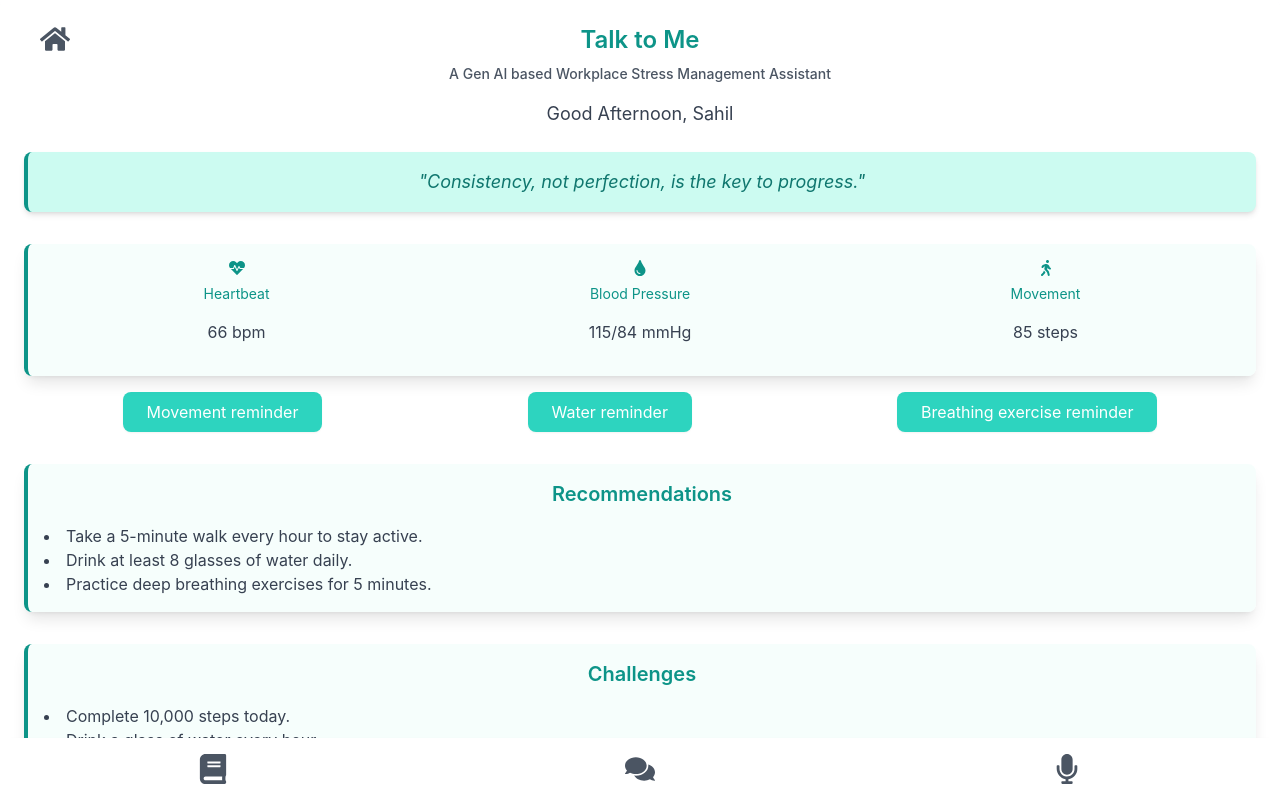
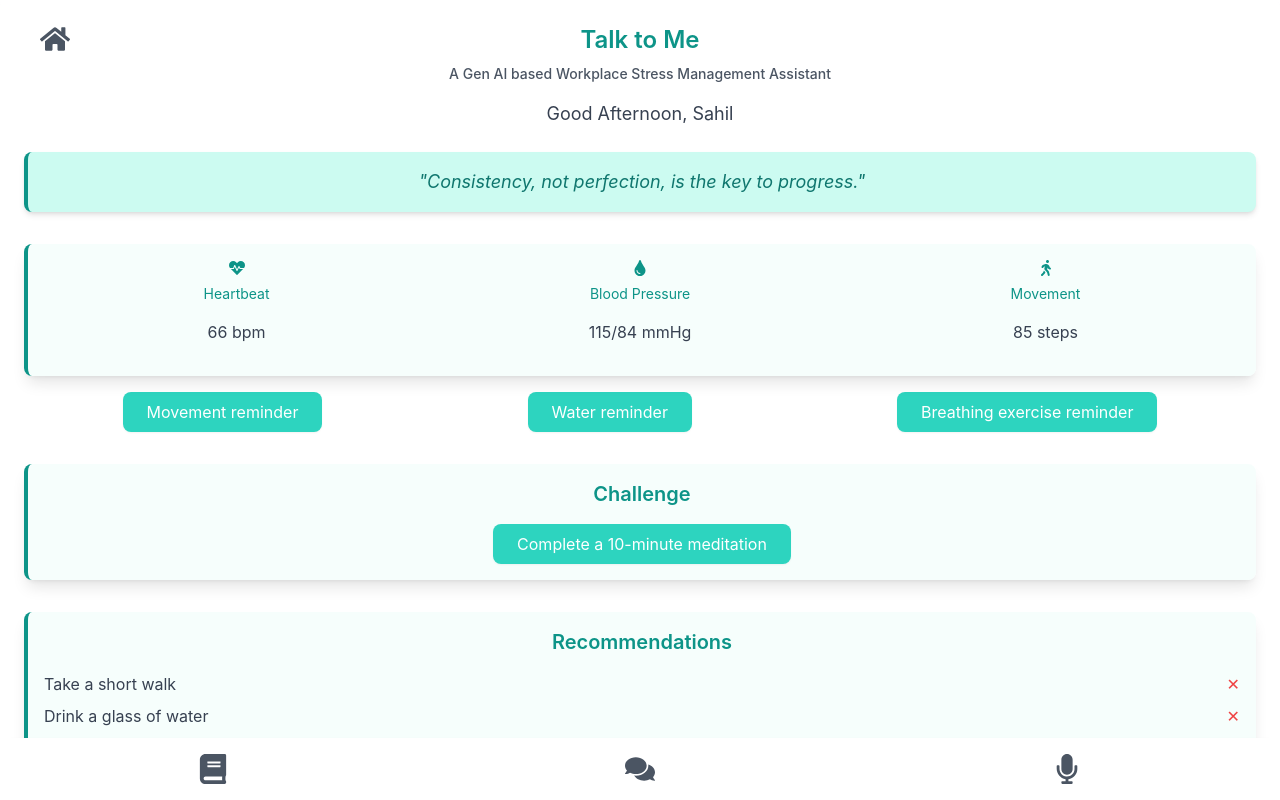
Before and after one commit to KrishnaVaibhav/Talk-TO-Me, a React (Create React App) app in the folder talk-to-me/: page /#/ in a window 1280 px wide. Built offline with nearby package versions, Linux system fonts and the light colour scheme.

Commit message:
added code for challenge and recommendation

```diff
--- a/talk-to-me/src/pages/Home/home.jsx
+++ b/talk-to-me/src/pages/Home/home.jsx
@@ -1,7 +1,12 @@
 import React, { useState, useEffect, useContext } from "react";
 import { useNavigate } from "react-router-dom";
 import { ChatContext } from "../../context/chatContext";
-import { FaHeartbeat, FaTint, FaWalking } from "react-icons/fa"; // Importing FontAwesome icons
+import {
+  FaHeartbeat,
+  FaTint,
+  FaWalking,
+  FaHourglassHalf,
+} from "react-icons/fa"; // Importing FontAwesome icons
 import Chat from "../../components/chat";
 
 const Home = () => {
@@ -11,6 +16,13 @@ const Home = () => {
   const [heartbeat, setHeartbeat] = useState(70);
   const [bloodPressure, setBloodPressure] = useState("122/82 mmHg");
   const [steps, setSteps] = useState(0); // Set initial steps to 0
+  const [isModalOpen, setIsModalOpen] = useState(false);
+  const [timer, setTimer] = useState(600); // 10 minutes in seconds
+  const [recommendations, setRecommendations] = useState([
+    "Take a short walk",
+    "Drink a glass of water",
+    "Do a quick breathing exercise",
+  ]);
 
   const wellnessQuotes = [
     "Take a deep breath. It's just a bad day, not a bad life.",
@@ -21,7 +33,6 @@ const Home = () => {
   ];
 
   const navigate = useNavigate();
-
   useEffect(() => {
     const updateGreeting = () => {
       const hour = new Date().getHours();
@@ -66,6 +77,32 @@ const Home = () => {
     return () => clearInterval(intervalId);
   }, []);
 
+  useEffect(() => {
+    let timerInterval;
+    if (isModalOpen && timer > 0) {
+      timerInterval = setInterval(() => {
+        setTimer((prevTimer) => prevTimer - 1);
+      }, 1000);
+    }
+    return () => clearInterval(timerInterval);
+  }, [isModalOpen, timer]);
+
+  const openModal = () => {
+    setIsModalOpen(true);
+    setTimer(600); // Reset timer to 10 minutes
+  };
+
+  const removeRecommendation = (index) => {
+    setRecommendations((prevRecommendations) =>
+      prevRecommendations.filter((_, i) => i !== index)
+    );
+  };
+  const closeModal = () => {
+    setIsModalOpen(false);
+  };
+
+  const progressPercentage = ((600 - timer) / 600) * 100;
+
   return (
     <div className="fixed left-0 right-0 flex flex-col items-center min-h-screen bg-gradient-to-t from-blue-50 to-white pb-20">
       <div className="container flex-grow w-full mx-auto bg-white rounded-lg shadow-lg p-6">
@@ -77,12 +114,10 @@ const Home = () => {
           A Gen AI based Workplace Stress Management Assistant
         </p>
         <p className="text-center text-lg text-gray-700 mb-6">{greeting}</p>
-
         {/* Quote Section */}
         <div className="bg-teal-100 border-l-4 border-teal-600 text-teal-700 p-4 mt-6 rounded-lg shadow-md">
           <p className="text-center text-lg italic">"{quote}"</p>
         </div>
-
         {/* Dashboard Table Section */}
         <div className="mt-8 bg-teal-50 border-l-4 border-teal-600 text-teal-700 p-4 rounded-lg shadow-lg bg-opacity-60 backdrop-blur-sm">
           <div className="flex flex-col md:flex-row justify-around w-full">
@@ -113,7 +148,6 @@ const Home = () => {
             </div>
           </div>
         </div>
-
         {/* Buttons Section */}
         <div className="flex flex-col md:flex-row justify-around mt-4">
           <button className="bg-teal-400 hover:bg-teal-500 text-white font-small py-2 px-6 rounded-lg shadow-sm mb-2 md:mb-0 md:mr-2">
@@ -126,37 +160,78 @@ const Home = () => {
             Breathing exercise reminder
           </button>
         </div>
-
+        {/* Challenges Section */}
+        <div className="mt-8 bg-teal-50 border-l-4 border-teal-600 text-teal-700 p-4 rounded-lg shadow-lg bg-opacity-60 backdrop-blur-sm">
+          <h2 className="text-xl font-semibold text-center text-teal-600 mb-4">
+            Challenge
+          </h2>
+          <div className="text-center">
+            <button
+              onClick={openModal}
+              className="bg-teal-400 hover:bg-teal-500 text-white font-small py-2 px-6 rounded-lg shadow-sm"
+            >
+              Complete a 10-minute meditation
+            </button>
+          </div>
+        </div>
         {/* Recommendations Section */}
         <div className="mt-8 bg-teal-50 border-l-4 border-teal-600 text-teal-700 p-4 rounded-lg shadow-lg bg-opacity-60 backdrop-blur-sm">
           <h2 className="text-xl font-semibold text-center text-teal-600 mb-4">
             Recommendations
           </h2>
-          <ul className="list-disc list-inside text-gray-700">
-            <li>Take a 5-minute walk every hour to stay active.</li>
-            <li>Drink at least 8 glasses of water daily.</li>
-            <li>Practice deep breathing exercises for 5 minutes.</li>
+          <ul className="list-none text-gray-700">
+            {recommendations.map((rec, index) => (
+              <li
+                key={index}
+                className="flex justify-between items-center mb-2"
+              >
+                <span>{rec}</span>
+                <button
+                  onClick={() => removeRecommendation(index)}
+                  className="text-red-500 hover:text-red-700"
+                >
+                  ✕
+                </button>
+              </li>
+            ))}
           </ul>
         </div>
-
-        {/* Challenges Section */}
-        <div className="mt-8 bg-teal-50 border-l-4 border-teal-600 text-teal-700 p-4 rounded-lg shadow-lg bg-opacity-60 backdrop-blur-sm">
-          <h2 className="text-xl font-semibold text-center text-teal-600 mb-4">
-            Challenges
-          </h2>
-          <ul className="list-disc list-inside text-gray-700">
-            <li>Complete 10,000 steps today.</li>
-            <li>Drink a glass of water every hour.</li>
-            <li>Take a 10-minute break to meditate.</li>
-          </ul>
-        </div>
-
         {chatClicked && (
           <div className="mt-8">
             <Chat />
           </div>
         )}
       </div>
+
+      {/* Modal */}
+      {isModalOpen && (
+        <div className="fixed inset-0 flex items-center justify-center bg-black bg-opacity-50">
+          <div className="bg-white rounded-lg shadow-lg p-8 w-96">
+            <h2 className="text-xl font-semibold text-center text-teal-600 mb-4">
+              Meditation Timer
+            </h2>
+            <div className="flex flex-col items-center text-gray-700 mb-4">
+              <FaHourglassHalf className="text-teal-600 text-6xl mb-2" />
+              <div className="text-2xl">
+                {Math.floor(timer / 60)}:{("0" + (timer % 60)).slice(-2)}
+              </div>
+              <progress
+                className="w-full mt-4"
+                value={progressPercentage}
+                max="100"
+              ></progress>
+            </div>
+            <div className="text-center">
+              <button
+                onClick={closeModal}
+                className="bg-teal-400 hover:bg-teal-500 text-white font-small py-2 px-6 rounded-lg shadow-sm"
+              >
+                Close
+              </button>
+            </div>
+          </div>
+        </div>
+      )}
     </div>
   );
 };
```
